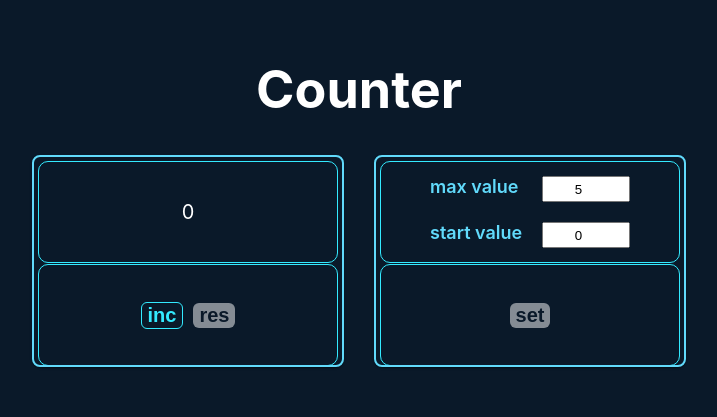
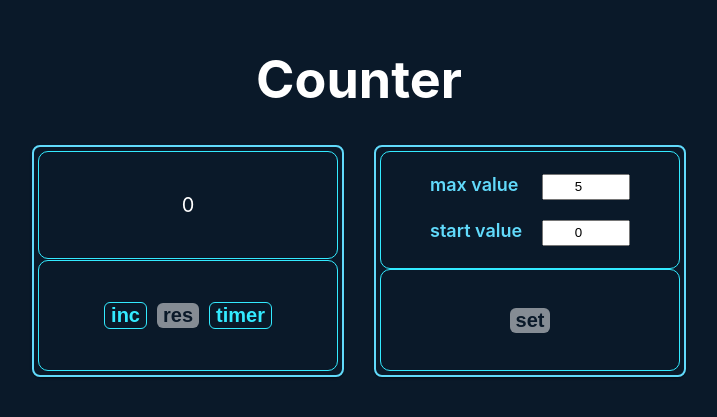
Before and after one commit to borashek32/way-samurai_react-apps, a React (Create React App) app: page / in a window 1280 px wide. Shown: the part 205-622 px from the top of the page, without its empty margins (281-998 px from the left). Built offline with nearby package versions, Linux system fonts and the light colour scheme.

Commit message:
loop try

```diff
--- a/src/App.tsx
+++ b/src/App.tsx
@@ -11,6 +11,7 @@ export type DisabledType = {
   incButton: boolean
   resButton: boolean
   setButton: boolean
+  timerButton: boolean
 }
 export type SettingsType = {
   maxValue: number;
@@ -21,15 +22,12 @@ function App() {
   const [value, setValue] = useState<number | string>(0)
   const [settings, setSettings] = useState<SettingsType>({maxValue: 5, startValue: 0})
   const [error, setError] = useState<ErrorType>({startValue: false, maxStartValues: false, maxValue: false})
-  const [disabled, setDisabled] = useState<DisabledType>({incButton: false, resButton: true, setButton: true})
+  const [disabled, setDisabled] = useState<DisabledType>
+  ({incButton: false, resButton: true, setButton: true, timerButton: false})
 
   const incHandler = () => {
-    if (value < settings.maxValue) {
-      setValue(+value + 1);
-    }
-    if (+value + 1 > settings.startValue) {
-      setDisabled({...disabled, resButton: false})
-    }
+    if (value < settings.maxValue) setValue(+value + 1)
+    if (+value + 1 > settings.startValue) setDisabled({...disabled, resButton: false})
   }
 
   const resetHandler = () => {
@@ -45,45 +43,45 @@ function App() {
         setError({...error, maxStartValues: true})
         setValue("max value should be positive")
         setSettings({...settings, maxValue: newMaxValue})
-        setDisabled({...disabled, resButton: true, setButton: true, incButton: true})
+        setDisabled({...disabled, resButton: true, setButton: true, incButton: true, timerButton: true})
 
       } else if (newMaxValue === 5 && settings.startValue === 0) {
         setSettings({...settings, maxValue: newMaxValue})
         setValue(value)
-        setDisabled({...disabled, resButton: true, setButton: false, incButton: true})
+        setDisabled({...disabled, resButton: true, setButton: false, incButton: true, timerButton: false})
 
       } else if (newMaxValue > 0 && settings.startValue < 0) {
         setError({...error, startValue: true})
         setValue("start values should be positive")
         setSettings({...settings, maxValue: newMaxValue})
-        setDisabled({...disabled, resButton: true, setButton: true, incButton: true})
+        setDisabled({...disabled, resButton: true, setButton: true, incButton: true, timerButton: true})
 
       } else if (newMaxValue > 0 && settings.startValue < 0) {
         setError({...error, startValue: true})
         setValue("start value should be positive")
         setSettings({...settings, maxValue: newMaxValue})
-        setDisabled({...disabled, resButton: true, setButton: true, incButton: true})
+        setDisabled({...disabled, resButton: true, setButton: true, incButton: true, timerButton: true})
 // common case
       } else if (newMaxValue === 0 && settings.startValue < 0 || newMaxValue === 0 && settings.startValue > 0) {
         setError({...error, startValue: true})
         setValue("max value can't be equal 0")
         setSettings({...settings, maxValue: newMaxValue})
-        setDisabled({...disabled, resButton: true, setButton: true, incButton: true})
+        setDisabled({...disabled, resButton: true, setButton: true, incButton: true, timerButton: true})
 
       } else if (newMaxValue < 0 && settings.startValue < 0) {
         setError({...error, startValue: true, maxStartValues: true})
         setValue("max and start values should be positive")
         setSettings({...settings, maxValue: newMaxValue})
-        setDisabled({...disabled, resButton: true, setButton: true, incButton: true})
+        setDisabled({...disabled, resButton: true, setButton: true, incButton: true, timerButton: true})
 
       } else if (newMaxValue <= settings.startValue || (newMaxValue < 0 && settings.startValue < 0)) {
         setError({...error, maxStartValues: true})
         setValue("max value should be greater than start value")
         setSettings({...settings, maxValue: newMaxValue})
-        setDisabled({...disabled, resButton: true, setButton: true, incButton: true})
+        setDisabled({...disabled, resButton: true, setButton: true, incButton: true, timerButton: true})
 
       } else {
-        setDisabled({...disabled, resButton: true, setButton: false, incButton: true})
+        setDisabled({...disabled, resButton: true, setButton: false, incButton: true, timerButton: true})
         setSettings({...settings, maxValue: newMaxValue})
         setError({...error, maxStartValues: false, startValue: false, maxValue: false})
         setValue("enter values and press 'set'")
@@ -92,7 +90,7 @@ function App() {
       setError({...error, maxValue: true})
       setValue("max value should be of type 'number'")
       setSettings({...settings, maxValue: newMaxValue})
-      setDisabled({...disabled, resButton: true, setButton: true, incButton: true})
+      setDisabled({...disabled, resButton: true, setButton: true, incButton: true, timerButton: true})
     }
   }
   const onChangeStartValueHandler = (e: ChangeEvent<HTMLInputElement>) => {
@@ -103,13 +101,13 @@ function App() {
         setSettings({...settings, startValue: newStartValue})
         setError({...error, maxStartValues: true})
         setValue("max and start values should be positive")
-        setDisabled({...disabled, resButton: true, setButton: true, incButton: true})
+        setDisabled({...disabled, resButton: true, setButton: true, incButton: true, timerButton: true})
 
       } else if (newStartValue < 0) {
         setSettings({...settings, startValue: newStartValue})
         setError({...error, startValue: true})
         setValue("start value should be equal 0 or positive")
-        setDisabled({...disabled, resButton: true, setButton: true, incButton: true})
+        setDisabled({...disabled, resButton: true, setButton: true, incButton: true, timerButton: true})
 
       } else if (newStartValue === 0 && settings.maxValue === 5) {
         setSettings({...settings, startValue: newStartValue})
@@ -121,16 +119,16 @@ function App() {
         setError({...error, maxStartValues: true})
         setValue("start value shouldn't be greater than max value")
         setSettings({...settings, startValue: newStartValue})
-        setDisabled({...disabled, resButton: true, setButton: true, incButton: true})
+        setDisabled({...disabled, resButton: true, setButton: true, incButton: true, timerButton: true})
 
       } else if (newStartValue === settings.maxValue) {
         setError({...error, maxStartValues: true})
         setValue("start value shouldn't be equal max value")
         setSettings({...settings, startValue: newStartValue})
-        setDisabled({...disabled, resButton: true, setButton: true, incButton: true})
+        setDisabled({...disabled, resButton: true, setButton: true, incButton: true, timerButton: true})
 
       } else {
-        setDisabled({...disabled, resButton: true, setButton: false, incButton: true})
+        setDisabled({...disabled, resButton: true, setButton: false, incButton: true, timerButton: true})
         setError({...error, maxStartValues: false, startValue: false, maxValue: false})
         setSettings({...settings, startValue: newStartValue})
         setValue("enter values and press 'set'")
@@ -139,7 +137,7 @@ function App() {
       setError({...error, startValue: true})
       setValue("start value should be of type 'number'")
       setSettings({...settings, startValue: newStartValue})
-      setDisabled({...disabled, resButton: true, setButton: true, incButton: true})
+      setDisabled({...disabled, resButton: true, setButton: true, incButton: true, timerButton: true})
     }
   }
 
@@ -147,7 +145,7 @@ function App() {
     if (newValues.maxValue > 0 && newValues.startValue >= 0 && newValues.maxValue > newValues.startValue) {
       setSettings(newValues)
       setValue(newValues.startValue)
-      setDisabled({...disabled, resButton: true, setButton: true, incButton: false})
+      setDisabled({...disabled, resButton: true, setButton: true, incButton: false, timerButton: false})
       localStorage.setItem('settings-values', JSON.stringify(newValues))
       localStorage.setItem('inc-value', JSON.stringify(newValues.startValue))
     }
@@ -169,6 +167,22 @@ function App() {
     }
   }, [])
 
+// timer
+  const timerHandler = (settings: { maxValue: number, startValue: number }) => {
+    setDisabled({...disabled, resButton: true, setButton: false, incButton: true, timerButton: false})
+    console.log("function loop value", value, 'settings', settings)
+    console.log(typeof (+value < settings.maxValue))
+    console.log (+value < settings.maxValue)
+
+    // while (+value < settings.maxValue) {
+    //   setTimeout(() => {
+    //     setValue(+value + 1)
+    //     console.log("loop", value)
+    //   }, 1000)
+    // }
+    // setDisabled({...disabled, resButton: false, setButton: true, incButton: true, timerButton: false})
+  }
+
   return (
     <div className="App">
       <header className="App-header">
@@ -180,6 +194,7 @@ function App() {
           setValuesHandler={setValuesHandler}
           onChangeMaxValueHandler={onChangeMaxValueHandler}
           onChangeStartValueHandler={onChangeStartValueHandler}
+          timerHandler={timerHandler}
           disabled={disabled}
           error={error}
         />
--- a/src/components/Counter/Counter.module.css
+++ b/src/components/Counter/Counter.module.css
@@ -11,7 +11,6 @@
     flex-direction: column;
     gap: 5px;
     width: 300px;
-    height: 210px;
 }
 
 .buttonsWrapper {
@@ -31,7 +30,6 @@
     flex: 1 1 auto;
     gap: 20px;
     min-height: 80px;
-    height: 200px;
     padding: 10px;
 }
 
--- a/src/components/Counter/Counter.tsx
+++ b/src/components/Counter/Counter.tsx
@@ -11,6 +11,7 @@ export type CounterType = {
   resetHandler: () => void
   onChangeMaxValueHandler: (e: ChangeEvent<HTMLInputElement>) => void
   onChangeStartValueHandler: (e: ChangeEvent<HTMLInputElement>) => void
+  timerHandler: (settings: { maxValue: number, startValue: number }) => void
   setValuesHandler: (newValue: {maxValue: number, startValue: number}) => void
   error: ErrorType
   disabled: DisabledType
@@ -28,6 +29,7 @@ export const Counter = (props: CounterType) => {
           settings={props.settings}
           incCallback={props.incHandler}
           resetCallback={props.resetHandler}
+          timerCallback={props.timerHandler}
           disabled={props.disabled}
           error={props.error}
         />
--- a/src/components/Counter/items/ChangeCounter.tsx
+++ b/src/components/Counter/items/ChangeCounter.tsx
@@ -6,9 +6,10 @@ import Card from '@mui/material/Card';
 
 type ChangeCounterType = {
   value?: number | string
-  settings?: SettingsType
+  settings: SettingsType
   incCallback: () => void
   resetCallback: () => void
+  timerCallback: (settings: { maxValue: number, startValue: number }) => void
   disabled: DisabledType
   error?: ErrorType
 }
@@ -23,9 +24,14 @@ export const ChangeCounter = (props: ChangeCounterType) => {
         ? ' ' + css.disabledCounter : '')
 
   const buttonIncClassName = css.button
-    + (props.disabled.incButton || props.value === props.settings?.maxValue ? ' ' + css.disabledButton : '')
+    + (props.disabled.incButton
+      || props.value === props.settings?.maxValue
+        ? ' ' + css.disabledButton : '')
+
   const buttonResClassName = css.button
     + (props.disabled.resButton ? ' ' + css.disabledButton : '')
+
+  const timerCallback = () => props.timerCallback(props.settings)
 
   return (
     <Card sx={{
@@ -37,7 +43,7 @@ export const ChangeCounter = (props: ChangeCounterType) => {
       flexDirection: 'column',
       gap: 0.1,
       width: 300,
-      height: 200
+      height: 220
     }}>
       <div className={css.counterSubWrapper}>
         <p className={counterClassName}>{props.value}</p>
@@ -58,6 +64,13 @@ export const ChangeCounter = (props: ChangeCounterType) => {
               value={props.value}
               disabled={props.settings?.startValue === props.value}
             />
+            <Button
+              name={"timer"}
+              class={buttonIncClassName}
+              callback={timerCallback}
+              value={props.value}
+              disabled={props.disabled.timerButton}
+            />
           </div>
         </div>
     </Card>
--- a/src/components/Counter/items/Settings.tsx
+++ b/src/components/Counter/items/Settings.tsx
@@ -41,7 +41,7 @@ export const Settings = (props: PropsType) => {
       flexDirection: 'column',
       gap: 0.1,
       width: 300,
-      height: 200
+      height: 220
     }}>
       <div className={css.counterSubWrapper}>
         <div className={css.inputWrapper}>
```
